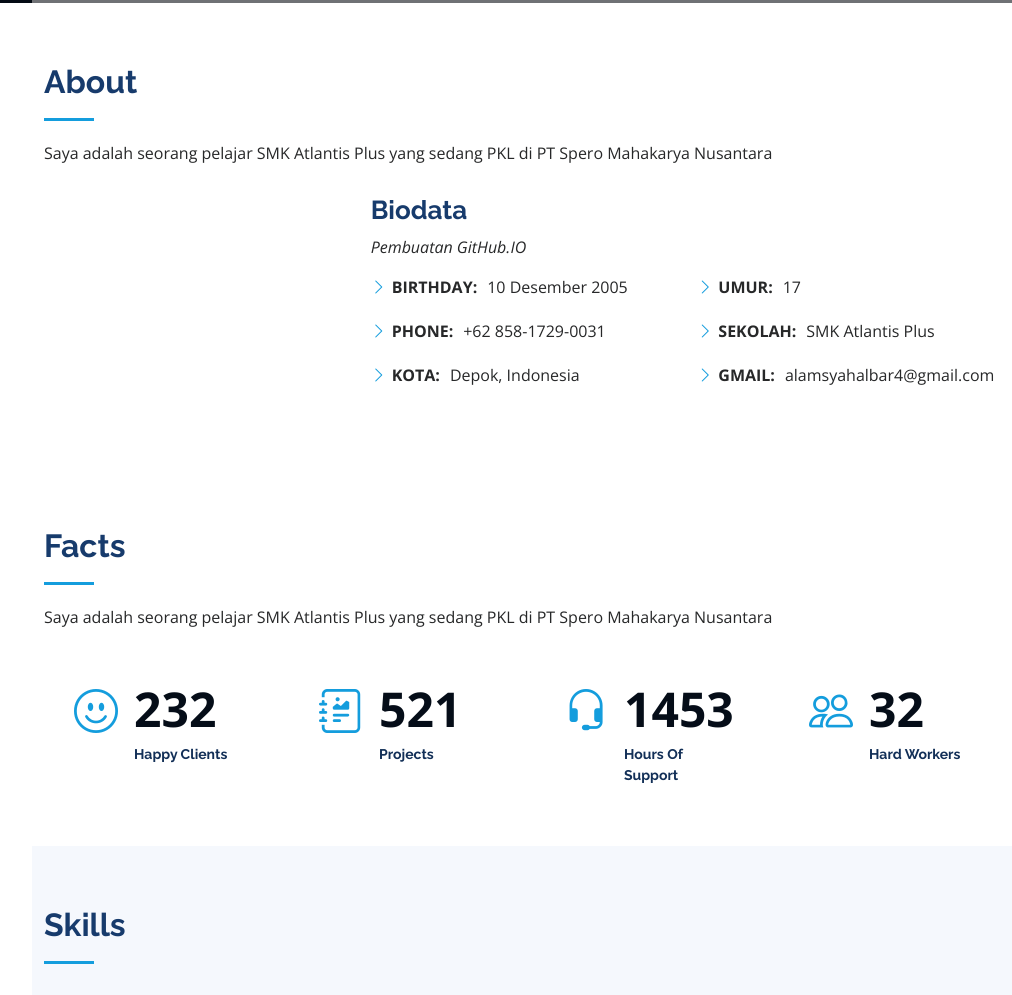
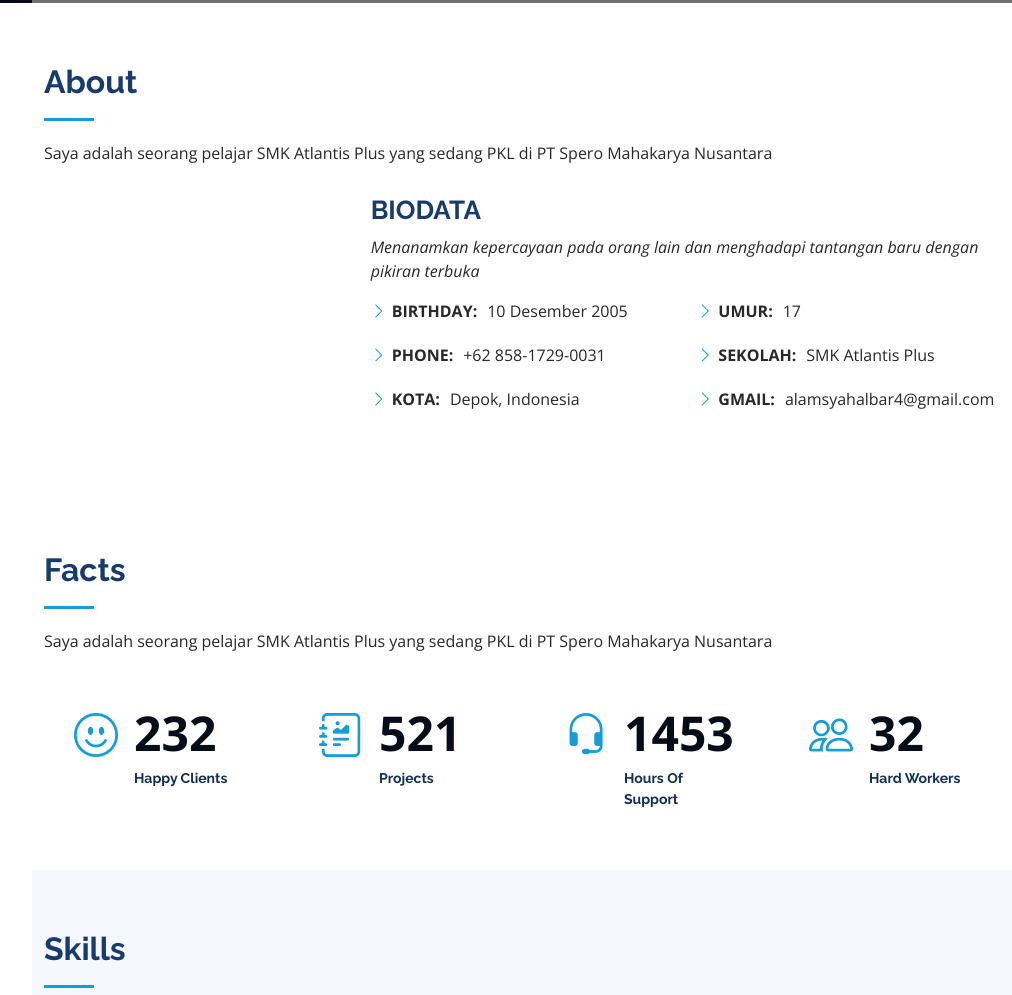
Before and after one commit to barnob/Albar.github.io, a plain HTML site: page index.html in a window 1280 px wide. Shown: the part 797-1792 px from the top of the page, without its empty margins (268-1280 px from the left). Drawn offline with nearby package versions, Linux system fonts and the light colour scheme; grey boxes are pictures that could not be loaded.

Commit message:
Update index.html

```diff
--- a/index.html
+++ b/index.html
@@ -93,9 +93,9 @@
             <img src="assets/img/xiao" class="img-fluid" alt="">
           </div>
           <div class="col-lg-8 pt-4 pt-lg-0 content" data-aos="fade-left">
-            <h3>Biodata</h3>
+            <h3>BIODATA</h3>
             <p class="fst-italic">
-              Pembuatan GitHub.IO
+              Menanamkan kepercayaan pada orang lain dan menghadapi tantangan baru dengan pikiran terbuka
             </p>
             <div class="row">
               <div class="col-lg-6">
```
